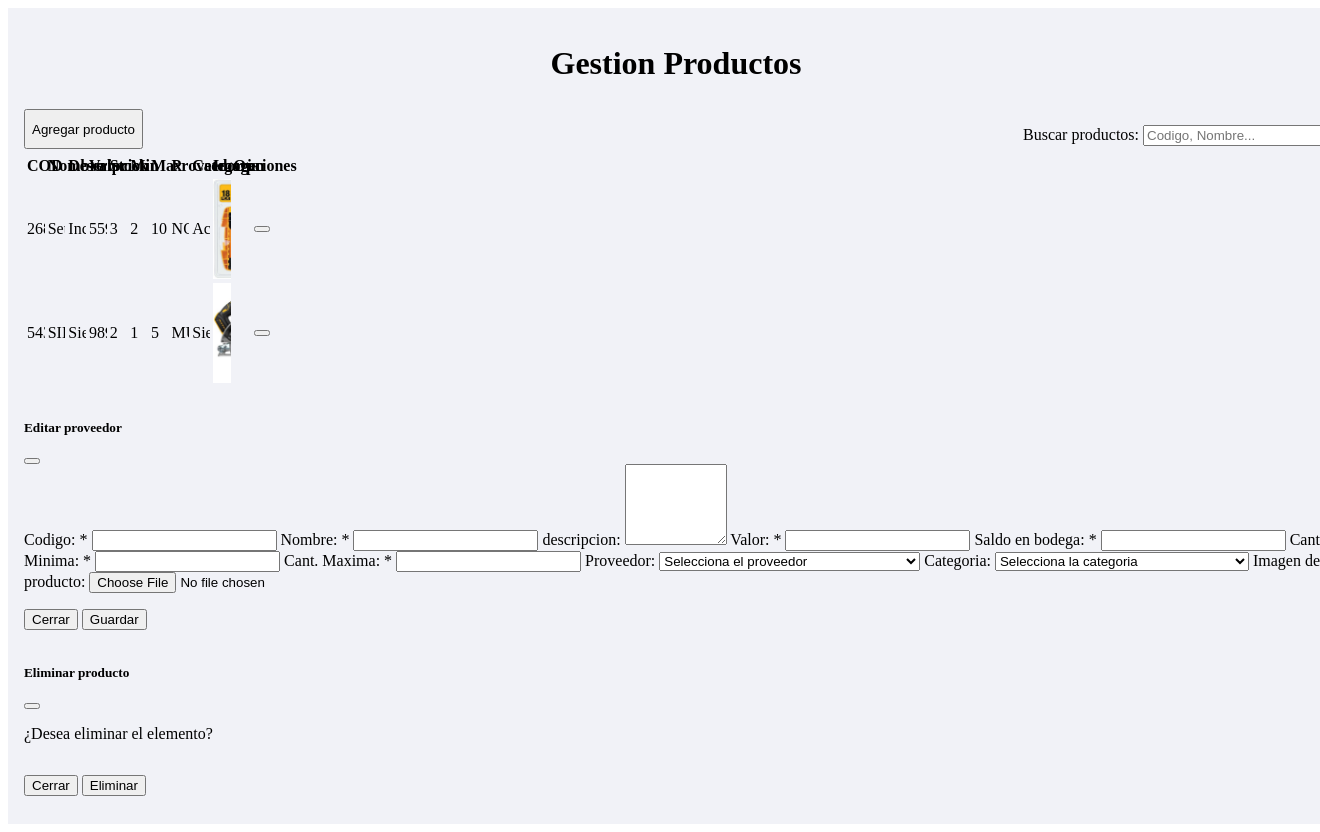
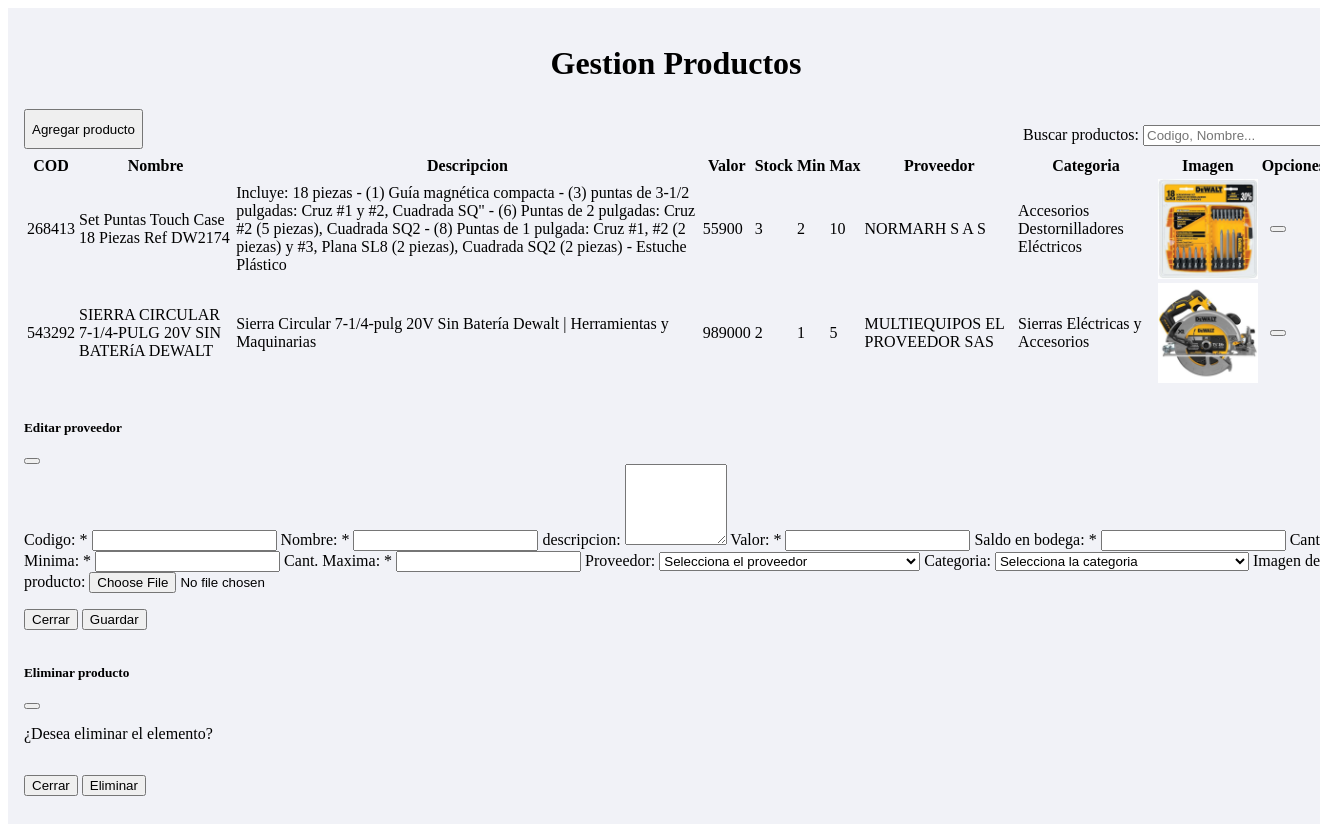
Before and after one commit to cmmurielo/inventool-php, a PHP site: page /vista/html/producto/productos.php in a window 1320 px wide; the page is wider, and only the part inside the window is pictured. Run offline with PHP 8.4, Linux system fonts and the light colour scheme; data comes from the database, SQL or seed files in the repository.

Commit message:
Logica Productos

```diff
--- a/vista/css/producto/productos.css
+++ b/vista/css/producto/productos.css
@@ -34,16 +34,3 @@
     grid-row: 3/4;
     height: 40px;
 }
-
-.grid-table {
-    width: 250px;
-    table-layout: fixed;
-}
-.grid-table tr {
-    height: 1em;
-}
-
-.grid-table td {
-    overflow: hidden;
-    white-space: nowrap;
-}
--- a/vista/html/producto/productos.php
+++ b/vista/html/producto/productos.php
@@ -73,7 +73,7 @@
                 <tr>
                     <td scope="row"> <?php echo $row['producto_codigo']; ?></td>
                     <td> <?php echo $row['nombre']; ?></td>
-                    <td> <?php echo $row['descripcion']; ?></td>
+                    <td style="overflow: hidden;"> <?php echo $row['descripcion']; ?></td>
                     <td> <?php echo $row['costo']; ?></td>
                     <td> <?php echo $row['saldoBodega']; ?></td>
                     <td> <?php echo $row['cantidadMinima']; ?></td>
```
